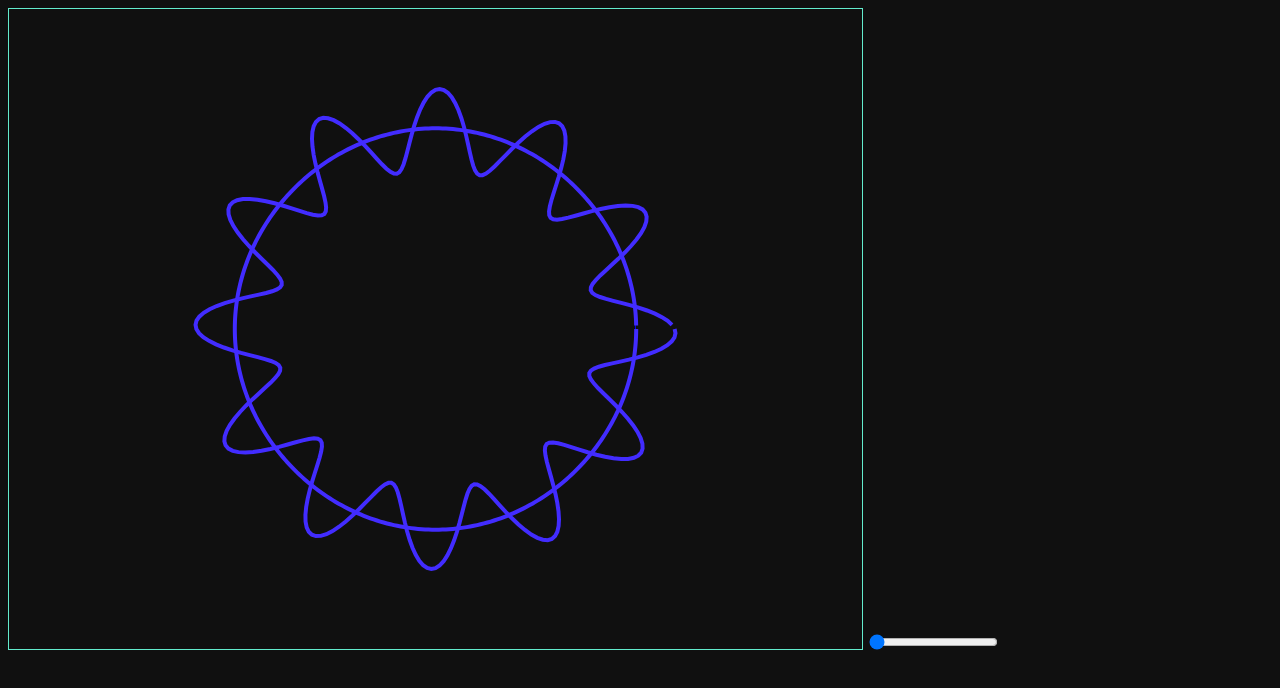
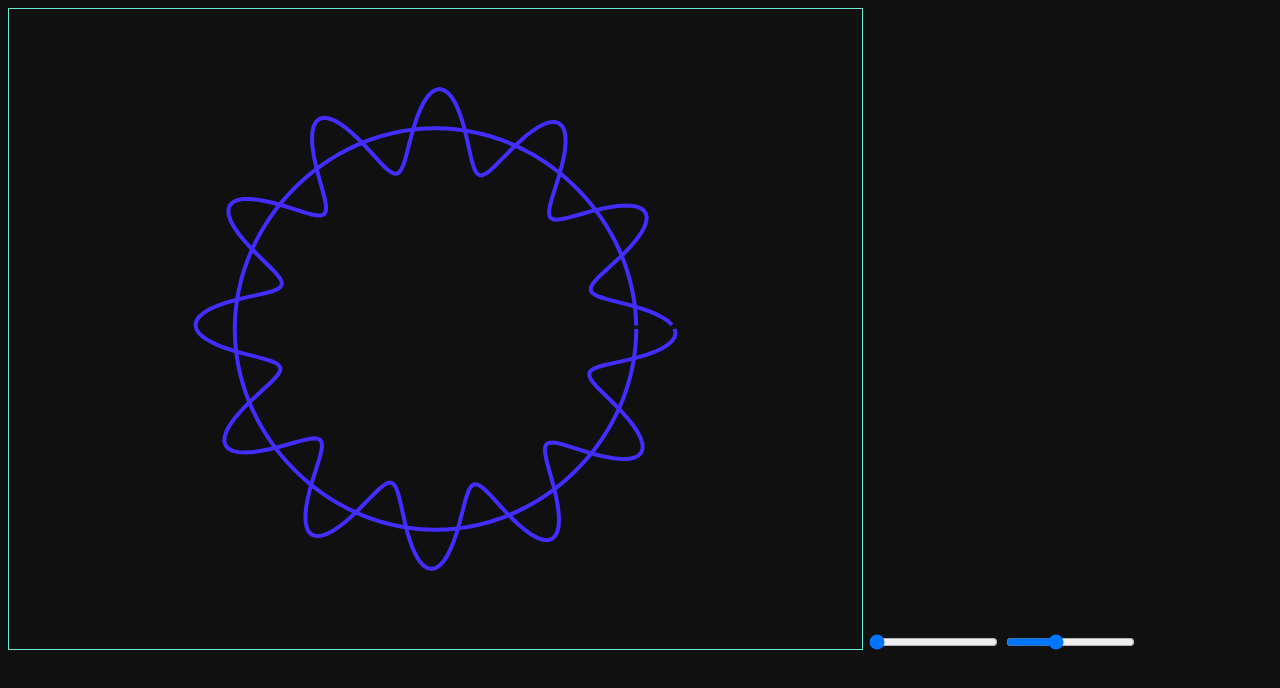
Before and after one commit to theomeuh/MusicVJing, a website built with webpack: page dist/index.html in a window 1280 px wide. Built offline with nearby package versions, Linux system fonts and the light colour scheme.

Commit message:
Add another slider and make circle func call nice enough

```diff
--- a/src/draw.ts
+++ b/src/draw.ts
@@ -1,7 +1,7 @@
 import { degreesToRadians } from "./utils";
 
 
-export function plotCircle(ctx: CanvasRenderingContext2D, radius: number, frame: number) {
+export function plotCircle(ctx: CanvasRenderingContext2D, radius = 200) {
     // DEBUG CIRCLE
     ctx.beginPath()
     ctx.lineWidth = 1;
--- a/src/index.ts
+++ b/src/index.ts
@@ -3,6 +3,7 @@ import { plotCircle, oscillatingCircle, runningCircle } from "./draw";
 const canvas = <HTMLCanvasElement>document.getElementById('canvas');
 const ctx = canvas.getContext('2d');
 const potar1 = <HTMLInputElement>document.getElementById('potar1')
+const potar2 = <HTMLInputElement>document.getElementById('potar2')
 
 canvas.style.border = '1px solid #63eccd';
 canvas.width = window.innerWidth * 2 / 3;
@@ -21,13 +22,16 @@ function draw() {
     ctx.clearRect(-canvas.width / 2, -canvas.height / 2, canvas.width, canvas.height);
     // context.save();
 
+    const radius = 200;
     // Debug circle
-    plotCircle(ctx, 200, frame);
+    plotCircle(ctx);
 
     // Running wavy circle
     runningCircle(ctx, frame)
     // Oscillating wavy circle
-    oscillatingCircle(ctx, frame, 200, potar1.valueAsNumber)
+    const frequencySpace = potar1.valueAsNumber
+    const shapeFactor = potar2.valueAsNumber
+    oscillatingCircle(ctx, frame, radius, frequencySpace, shapeFactor)
 
     // context.restore();
     frame++;
```
Also changed, not shown: dist/index.html.
